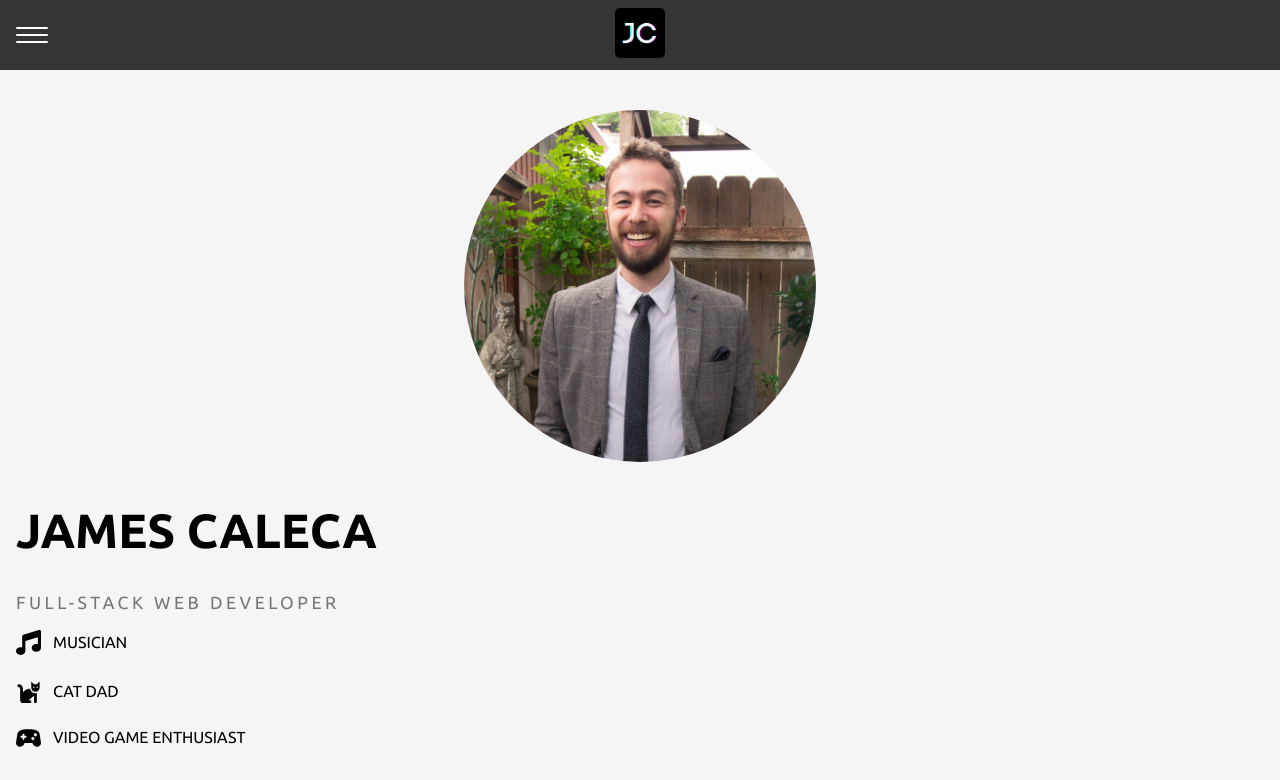
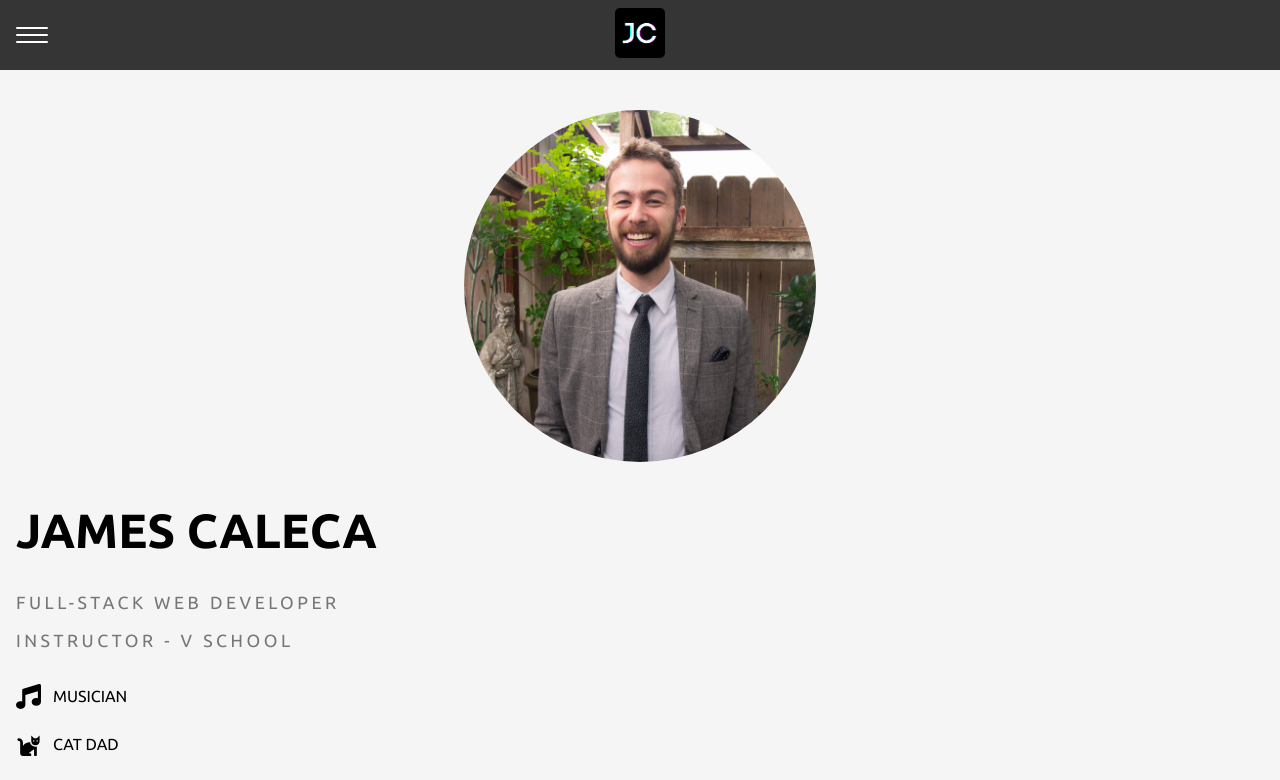
Before and after one commit to jamescaleca/professional-portfolio, a React (Create React App) app: page / in a window 1280 px wide. Shown: the top 780 px of the page. Built offline with nearby package versions, Linux system fonts and the light colour scheme.

Commit message:
Top margin in hobbies section

```diff
--- a/src/components/Home.js
+++ b/src/components/Home.js
@@ -30,19 +30,22 @@ function Home() {
                 <div id='title-main'>
                     <h1 id='name'>JAMES CALECA</h1>
                     <ul id='title-subtitle'>
-                        <li id='profession'>FULL-STACK WEB DEVELOPER</li>
-                        <li className='hobbies'>
+                        <li className='profession'>FULL-STACK WEB DEVELOPER</li>
+                        <li className='profession'>INSTRUCTOR - V SCHOOL</li>
+                        <div className='hobbies-section'>
+                            <li className='hobby'>
                                 <img src={MusicIcon} alt='cat-icon'/>
                                 <span className='hobby-text'>MUSICIAN</span>
                             </li>
-                        <li className='hobbies'>
+                            <li className='hobby'>
                                 <img src={CatIcon} alt='cat-icon'/>
                                 <span className='hobby-text'>CAT DAD</span>
                             </li>
-                        <li className='hobbies'>
+                            <li className='hobby'>
                                 <img src={GamePadIcon} alt='cat-icon'/>
                                 <span className='hobby-text'>VIDEO GAME ENTHUSIAST</span>
                             </li>
+                        </div>
                     </ul>
                     <div id='about-me'>
                         <h2>A LITTLE ABOUT ME</h2>
--- a/src/styles/styles.css
+++ b/src/styles/styles.css
@@ -157,18 +157,21 @@ h2 {
   margin-bottom: 1em;
   padding: 0;
 }
-#title #title-main #title-subtitle #profession {
+#title #title-main #title-subtitle .profession {
   font-size: 1.1rem;
   color: rgb(118, 118, 118);
   letter-spacing: 0.2em;
   margin-bottom: 1em;
 }
-#title #title-main #title-subtitle .hobbies {
+#title #title-main #title-subtitle .hobbies-section {
+  margin-top: 2em;
+}
+#title #title-main #title-subtitle .hobbies-section .hobby {
   display: flex;
   margin-bottom: 25px;
   align-items: center;
 }
-#title #title-main #title-subtitle .hobbies img {
+#title #title-main #title-subtitle .hobbies-section .hobby img {
   height: auto;
   width: 25px;
   margin-right: 12px;
--- a/src/styles/styles.scss
+++ b/src/styles/styles.scss
@@ -183,13 +183,15 @@ h2 {
             width: auto;
             margin-bottom: 1em;
             padding: 0;
-            #profession {
+            .profession {
                 font-size: 1.1rem;
                 color:rgb(118, 118, 118);
                 letter-spacing: .2em;
                 margin-bottom: 1em;
             }
-            .hobbies {
+            .hobbies-section {
+                margin-top: 2em;
+                .hobby {
                     display: flex;
                     margin-bottom: 25px;
                     align-items: center;
@@ -197,6 +199,7 @@ h2 {
                         height: auto;
                         width: 25px;
                         margin-right: 12px;
+                    }
                 }
             }
         }
```
Also changed, not shown: 1 other file (tests, documents, lock files or other folders). Lines whose indentation alone changed are shown as unchanged.
